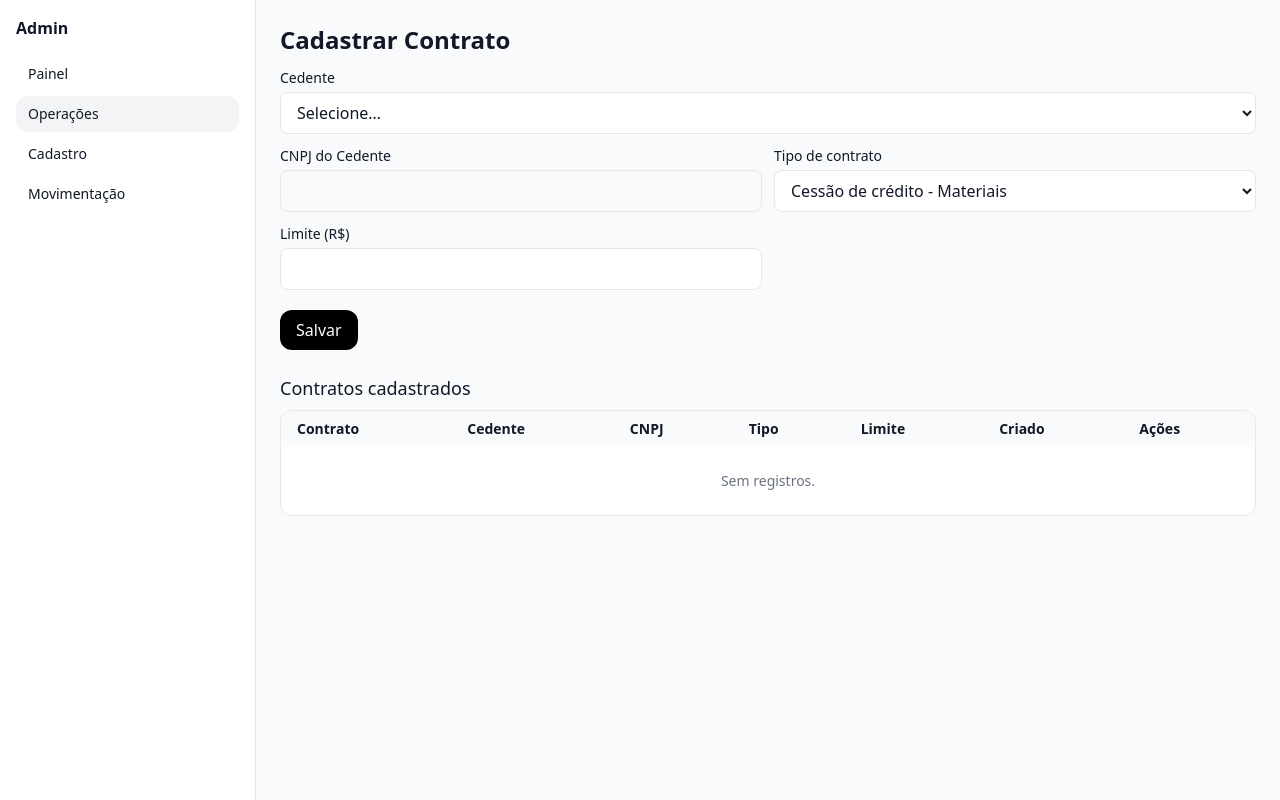
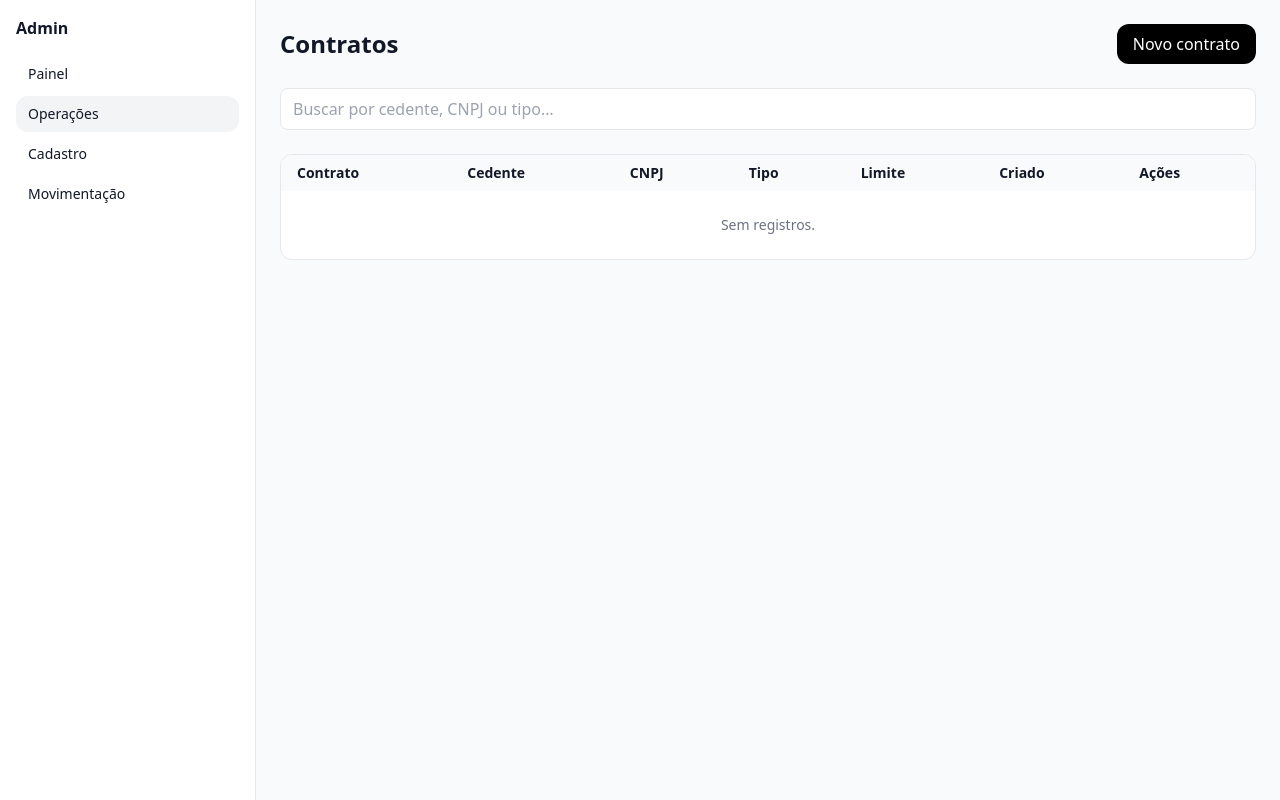
Before and after one commit to Diamank/adminv11, a Next.js app: page /operacoes/novo-contrato in a window 1280 px wide. Built offline with nearby package versions, Linux system fonts and the light colour scheme.

Commit message:
Update novo-contrato.tsx

```diff
--- a/src/pages/operacoes/novo-contrato.tsx
+++ b/src/pages/operacoes/novo-contrato.tsx
@@ -21,26 +21,9 @@ const money = (v: number) =>
   v.toLocaleString('pt-BR', { style: 'currency', currency: 'BRL' })
 
 export default function NovoContrato() {
-  // form
-  const [cedenteId, setCedenteId] = useState('')
-  const [tipo, setTipo] = useState<TipoContrato>('Cessão de crédito - Materiais')
-  const [limite, setLimite] = useState<number | ''>('')
-
-  // store
+  // -------- LISTA --------
   const [itens, setItens] = useState<Contrato[]>([])
-  const cedentesOpts = useMemo(
-    () =>
-      cedentesMock.map((c: any) => ({
-        value: c.id,
-        label: c.razao || c.nome || '—',
-        cnpj: c.cnpj,
-      })),
-    []
-  )
-  const cedenteSel = useMemo(
-    () => cedentesOpts.find((o) => o.value === cedenteId),
-    [cedentesOpts, cedenteId]
-  )
+  const [busca, setBusca] = useState('')
 
   useEffect(() => {
     try {
@@ -58,9 +41,51 @@ export default function NovoContrato() {
     } catch {}
   }
 
+  const remover = (id: string) => {
+    if (!confirm('Excluir contrato?')) return
+    persist(itens.filter((i) => i.id !== id))
+  }
+
+  const itensFiltrados = useMemo(() => {
+    const q = busca.trim().toLowerCase()
+    if (!q) return itens
+    return itens.filter((i) =>
+      [i.cedenteNome, i.cnpjCedente, i.tipo].some((v) =>
+        v.toLowerCase().includes(q)
+      )
+    )
+  }, [itens, busca])
+
+  // -------- FORM (colapsado por padrão) --------
+  const [mostrarForm, setMostrarForm] = useState(false)
+  const [cedenteId, setCedenteId] = useState('')
+  const [tipo, setTipo] = useState<TipoContrato>('Cessão de crédito - Materiais')
+  const [limite, setLimite] = useState<number | ''>('')
+
+  const cedentesOpts = useMemo(
+    () =>
+      cedentesMock.map((c: any) => ({
+        value: c.id,
+        label: c.razao || c.nome || '—',
+        cnpj: c.cnpj,
+      })),
+    []
+  )
+  const cedenteSel = useMemo(
+    () => cedentesOpts.find((o) => o.value === cedenteId),
+    [cedentesOpts, cedenteId]
+  )
+
+  const limparForm = () => {
+    setCedenteId('')
+    setTipo('Cessão de crédito - Materiais')
+    setLimite('')
+  }
+
   const onSubmit = (e: React.FormEvent) => {
     e.preventDefault()
-    if (!cedenteId || !limite) return
+    if (!cedenteId || limite === '' || Number(limite) <= 0) return
+
     const novo: Contrato = {
       id: 'CT-' + Date.now(),
       cedenteId,
@@ -71,24 +96,86 @@ export default function NovoContrato() {
       criadoEm: new Date().toISOString().slice(0, 10),
     }
     persist([novo, ...itens])
-    setLimite('')
-    setCedenteId('')
-    setTipo('Cessão de crédito - Materiais')
+    limparForm()
+    setMostrarForm(false)
     alert('Contrato salvo!')
-  }
-
-  const remover = (id: string) => {
-    if (!confirm('Excluir contrato?')) return
-    persist(itens.filter((i) => i.id !== id))
   }
 
   return (
     <AdminLayout>
-      <div className="max-w-5xl mx-auto">
-        <h1 className="text-2xl font-semibold mb-3">Cadastrar Contrato</h1>
+      <div className="max-w-5xl mx-auto space-y-6">
 
-        {/* Formulário */}
-        <form onSubmit={onSubmit} className="grid grid-cols-1 sm:grid-cols-2 gap-3 mb-6">
+        {/* Header da LISTA + botão de abrir/fechar formulário */}
+        <div className="flex items-center justify-between">
+          <h1 className="text-2xl font-semibold">Contratos</h1>
+          <button
+            onClick={() => setMostrarForm(v => !v)}
+            className="px-4 py-2 rounded-xl bg-black text-white"
+          >
+            {mostrarForm ? 'Fechar' : 'Novo contrato'}
+          </button>
+        </div>
+
+        {/* Busca rápida */}
+        <div className="flex gap-3">
+          <input
+            placeholder="Buscar por cedente, CNPJ ou tipo…"
+            className="w-full border rounded-lg px-3 py-2 bg-white"
+            value={busca}
+            onChange={(e) => setBusca(e.target.value)}
+          />
+        </div>
+
+        {/* LISTA primeiro */}
+        <div className="overflow-auto rounded-xl border bg-white">
+          <table className="w-full text-sm">
+            <thead className="bg-gray-50">
+              <tr className="text-left">
+                <th className="px-4 py-2">Contrato</th>
+                <th className="px-4 py-2">Cedente</th>
+                <th className="px-4 py-2">CNPJ</th>
+                <th className="px-4 py-2">Tipo</th>
+                <th className="px-4 py-2">Limite</th>
+                <th className="px-4 py-2">Criado</th>
+                <th className="px-4 py-2">Ações</th>
+              </tr>
+            </thead>
+            <tbody>
+              {itensFiltrados.length === 0 && (
+                <tr>
+                  <td colSpan={7} className="px-4 py-6 text-center text-gray-500">
+                    Sem registros.
+                  </td>
+                </tr>
+              )}
+              {itensFiltrados.map((i, idx) => (
+                <tr key={i.id} className="border-t">
+                  <td className="px-4 py-2">{String(idx + 1).padStart(3, '0')}</td>
+                  <td className="px-4 py-2">{i.cedenteNome}</td>
+                  <td className="px-4 py-2">{i.cnpjCedente}</td>
+                  <td className="px-4 py-2">{i.tipo}</td>
+                  <td className="px-4 py-2">{money(i.limite)}</td>
+                  <td className="px-4 py-2">{i.criadoEm}</td>
+                  <td className="px-4 py-2">
+                    <button
+                      className="px-2 py-1 border rounded text-red-600"
+                      onClick={() => remover(i.id)}
+                    >
+                      Excluir
+                    </button>
+                  </td>
+                </tr>
+              ))}
+            </tbody>
+          </table>
+        </div>
+
+        {/* FORM: só aparece ao clicar no botão */}
+        {mostrarForm && (
+          <div className="border rounded-xl p-4 bg-white">
+            <h2 className="text-lg font-medium mb-3">Cadastrar contrato</h2>
+
+            <form onSubmit={onSubmit} className="grid grid-cols-1 sm:grid-cols-2 gap-3">
               <div className="sm:col-span-2">
                 <label className="block text-sm mb-1">Cedente</label>
                 <select
@@ -100,7 +187,7 @@ export default function NovoContrato() {
                   <option value="">Selecione…</option>
                   {cedentesOpts.map((o) => (
                     <option key={o.value} value={o.value}>
-                  {o.label}
+                      {o.label} — {o.cnpj}
                     </option>
                   ))}
                 </select>
@@ -139,48 +226,19 @@ export default function NovoContrato() {
                 />
               </div>
 
-          <div className="sm:col-span-2 pt-2">
+              <div className="sm:col-span-2 pt-2 flex gap-3">
                 <button className="px-4 py-2 rounded-xl bg-black text-white">Salvar</button>
+                <button
+                  type="button"
+                  onClick={() => { limparForm(); setMostrarForm(false) }}
+                  className="px-4 py-2 rounded-xl border"
+                >
+                  Cancelar
+                </button>
               </div>
             </form>
-
-        {/* Histórico simples */}
-        <h2 className="text-lg font-medium mb-2">Contratos cadastrados</h2>
-        <div className="overflow-auto rounded-xl border bg-white">
-          <table className="w-full text-sm">
-            <thead className="bg-gray-50">
-              <tr className="text-left">
-                <th className="px-4 py-2">Contrato</th>
-                <th className="px-4 py-2">Cedente</th>
-                <th className="px-4 py-2">CNPJ</th>
-                <th className="px-4 py-2">Tipo</th>
-                <th className="px-4 py-2">Limite</th>
-                <th className="px-4 py-2">Criado</th>
-                <th className="px-4 py-2">Ações</th>
-              </tr>
-            </thead>
-            <tbody>
-              {itens.length === 0 && (
-                <tr><td colSpan={7} className="px-4 py-6 text-center text-gray-500">Sem registros.</td></tr>
+          </div>
         )}
-              {itens.map((i) => (
-                <tr key={i.id} className="border-t">
-                  <td className="px-4 py-2">{i.id}</td>
-                  <td className="px-4 py-2">{i.cedenteNome}</td>
-                  <td className="px-4 py-2">{i.cnpjCedente}</td>
-                  <td className="px-4 py-2">{i.tipo}</td>
-                  <td className="px-4 py-2">{money(i.limite)}</td>
-                  <td className="px-4 py-2">{i.criadoEm}</td>
-                  <td className="px-4 py-2">
-                    <button className="px-2 py-1 border rounded text-red-600" onClick={() => remover(i.id)}>
-                      Excluir
-                    </button>
-                  </td>
-                </tr>
-              ))}
-            </tbody>
-          </table>
-        </div>
       </div>
     </AdminLayout>
   )
```
Lines whose indentation alone changed are shown as unchanged.
